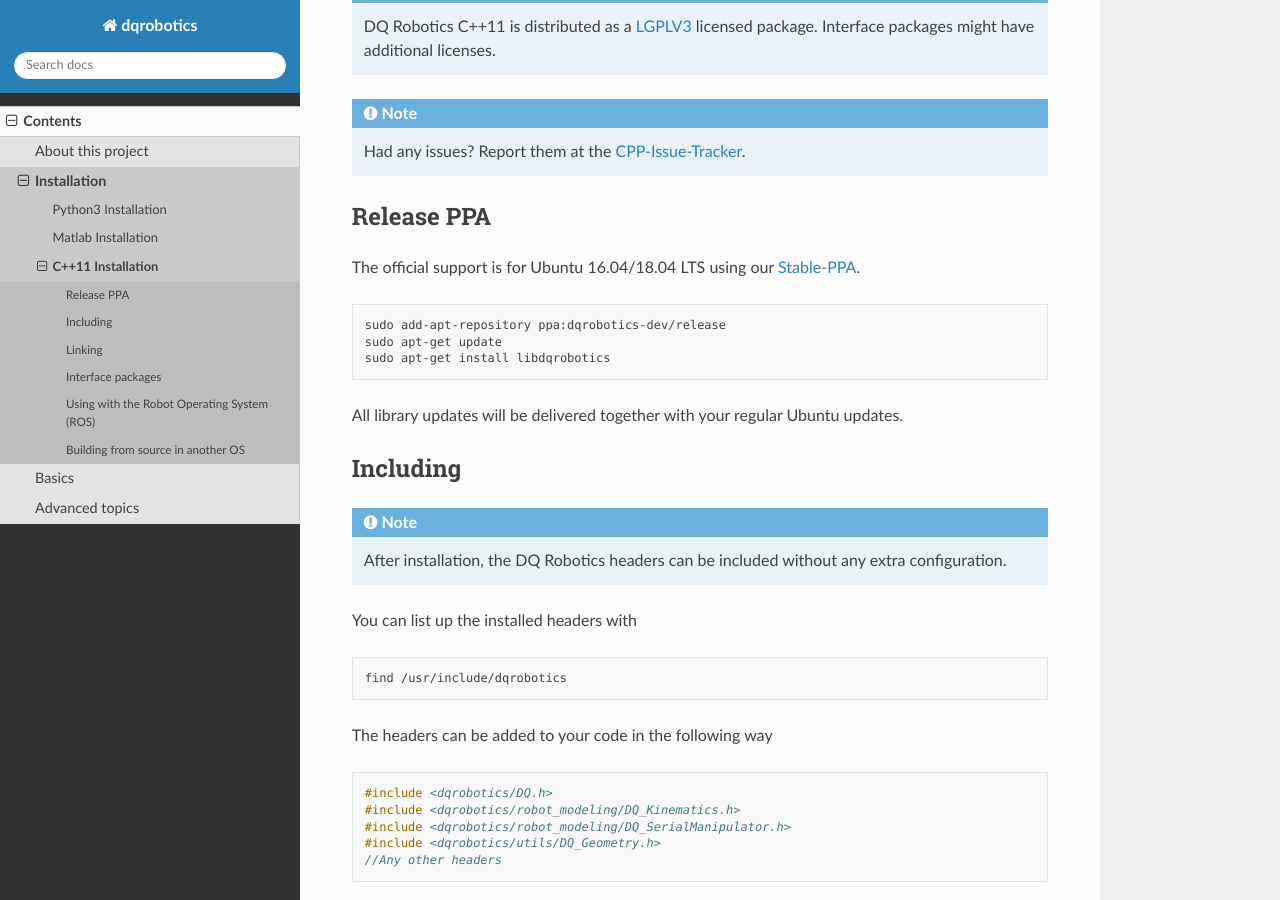
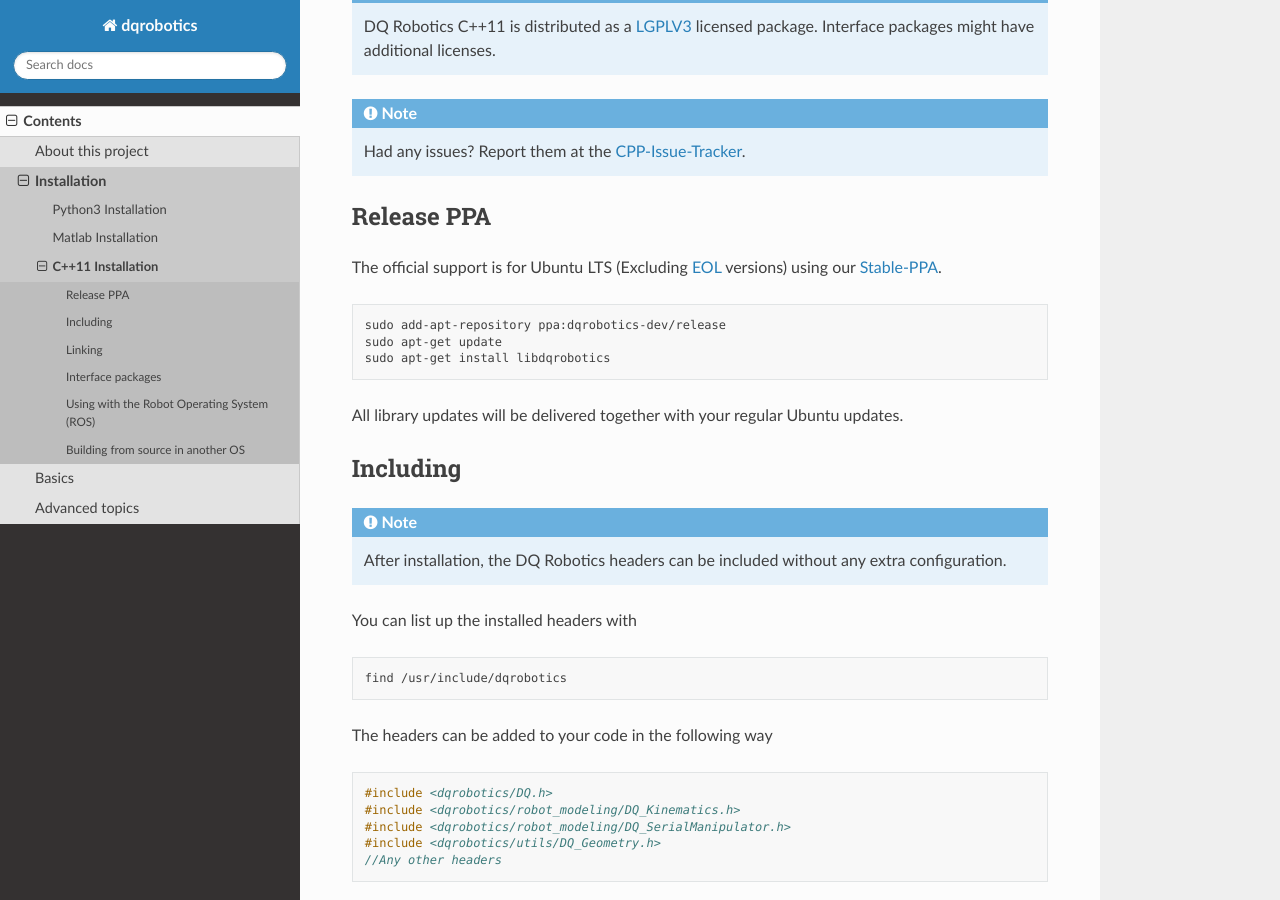
Before and after one commit to dqrobotics/dqrobotics.github.io, a Sphinx documentation site: the page built from docs/installation/cpp.rst, in a window 1280 px wide and 900 px high, scrolled down 311 px. Built offline with Sphinx 7.4.7 and the Read the Docs theme 2.0.0, drawn with Linux system fonts in a browser that asks for light colours; pages that are not in the unit, such as notebooks, are missing from menus.

Commit message:
[docs] Removing specific Ubuntu version numbers from the CPP docs.

```diff
--- a/docs/installation/cpp.rst
+++ b/docs/installation/cpp.rst
@@ -10,7 +10,7 @@
 Release PPA
 ==================
 
-The official support is for Ubuntu 16.04/18.04 LTS using our Stable-PPA_.
+The official support is for Ubuntu LTS (Excluding EOL_ versions) using our Stable-PPA_.
 
 .. code-block:: bash
 
@@ -155,3 +155,4 @@
 .. _CoppeliaRobotics: https://github.com/CoppeliaRobotics
 .. _Dropbox: https://github.com/dropbox/json11
 .. _LGPLV3: https://choosealicense.com/licenses/lgpl-3.0/
+.. _EOL: https://endoflife.software/operating-systems/linux/ubuntu
```
